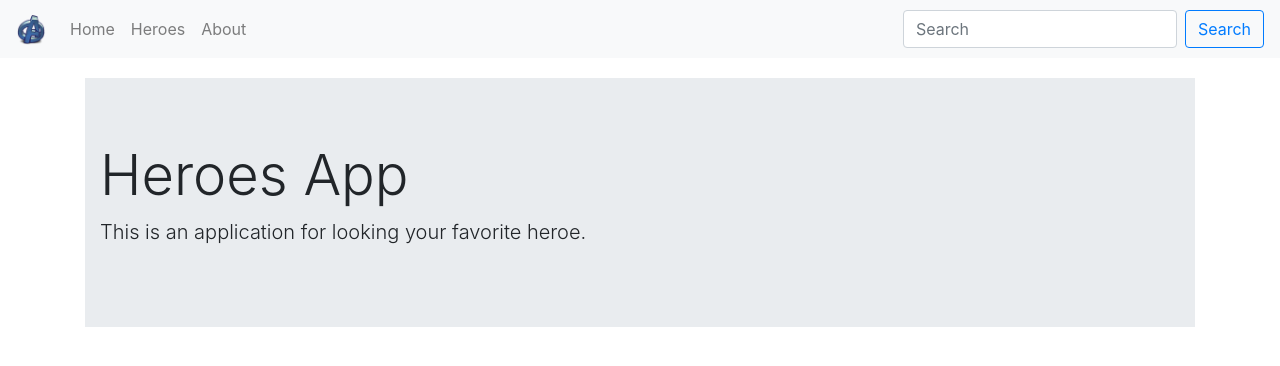
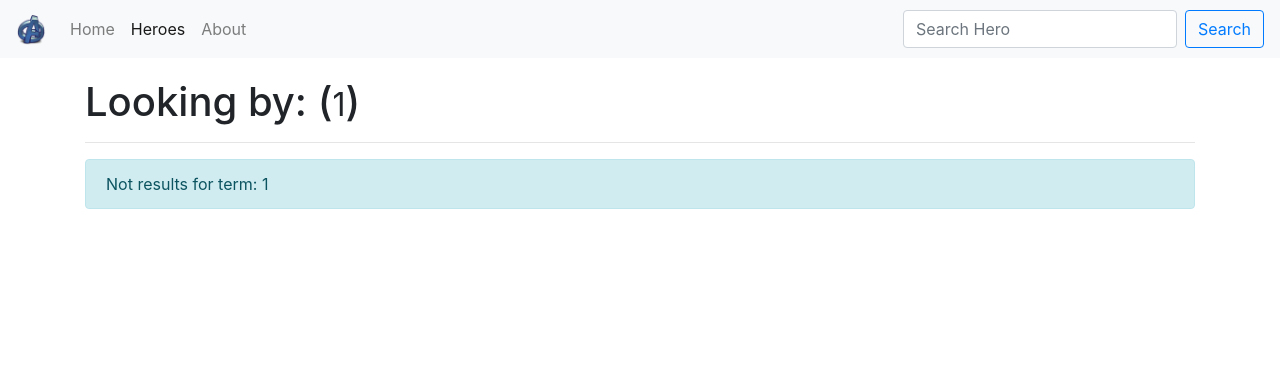
Before and after one commit to franco148/angular5-examples, an Angular app in the folder ng5-spa-heroes/: page /heroes/1 in a window 1280 px wide. Before the commit this address led to /. Shown: the top 366 px of the page. Built offline with nearby package versions, Linux system fonts and the light colour scheme.

Commit message:
ng5-spa-components: Implemented search feature.

```diff
--- a/ng5-spa-heroes/src/app/app.routes.ts
+++ b/ng5-spa-heroes/src/app/app.routes.ts
@@ -12,6 +12,7 @@ const APP_ROUTES: Routes = [
   //{ path: '', component: HomeComponent, outlet: 'home' },
   { path: 'about', component: AboutComponent },
   { path: 'heroes', component: HeroesComponent },
+  { path: 'heroes/:term', component: HeroesComponent },
   { path: 'heroe/:id', component: HeroeComponent },
   { path: '**', pathMatch: 'full', redirectTo: '' }
 ];
--- a/ng5-spa-heroes/src/app/components/heroe/heroe.component.ts
+++ b/ng5-spa-heroes/src/app/components/heroe/heroe.component.ts
@@ -1,6 +1,6 @@
 import { Component, OnInit } from '@angular/core';
 import { ActivatedRoute } from '@angular/router';
-import { HeroesService } from '../../services/heroes.service';
+import { HeroesService, Heroe } from '../../services/heroes.service';
 
 @Component({
   selector: 'app-heroe',
@@ -8,7 +8,7 @@ import { HeroesService } from '../../services/heroes.service';
 })
 export class HeroeComponent {
 
-  heroe:any = {};
+  heroe:Heroe = null;
 
   constructor( private activatedRoute:ActivatedRoute, private _heroesService:HeroesService ) {
 
--- a/ng5-spa-heroes/src/app/components/heroes/heroes.component.html
+++ b/ng5-spa-heroes/src/app/components/heroes/heroes.component.html
@@ -1,5 +1,14 @@
-<h1>Heroes <small>Marvel & DC</small> </h1>
+<h1 *ngIf="!lookingFor">Heroes <small>Marvel & DC</small> </h1>
+<h1 *ngIf="lookingFor"> Looking by: (<small>{{ lookingFor }}</small>) </h1>
 <hr>
+
+<div *ngIf="heroes.length == 0" class="row">
+  <div class="col-md-12">
+    <div class="alert alert-info" role="alert">
+      Not results for term: {{ lookingFor }}
+    </div>
+  </div>
+</div>
 
 <div class="card-columns">
 
--- a/ng5-spa-heroes/src/app/components/heroes/heroes.component.ts
+++ b/ng5-spa-heroes/src/app/components/heroes/heroes.component.ts
@@ -1,6 +1,7 @@
 import { Component, OnInit } from '@angular/core';
 import { HeroesService, Heroe } from '../../services/heroes.service';
 import { Router } from '@angular/router';
+import { ActivatedRoute } from '@angular/router';
 
 @Component({
   selector: 'app-heroes',
@@ -10,19 +11,28 @@ import { Router } from '@angular/router';
 export class HeroesComponent implements OnInit {
 
   heroes:Heroe[] = [];
+  lookingFor:string;
 
-  constructor( private _heroesService:HeroesService, private router:Router ) {
+  constructor( private _heroesService:HeroesService, private router:Router, private activatedRoute:ActivatedRoute ) {
     //console.log("Constructor......");
   }
 
   ngOnInit() {
     //console.log("ng-on-init......");
 
-    this.heroes = this._heroesService.getHeroes();
+    this.activatedRoute.params.subscribe(params => {
+      if(params['term']) {
+        this.lookingFor = params['term'];
+        this.heroes = this._heroesService.findHeroes(params['term']);
+      } else {
+        this.lookingFor = null;
+        this.heroes = this._heroesService.getHeroes();
+      }
+
+    });
   }
 
   seeHero( idx:number ) {
-    //console.log(idx);
     this.router.navigate(['/heroe', idx]);
   }
 }
--- a/ng5-spa-heroes/src/app/components/shared/navbar/navbar.component.html
+++ b/ng5-spa-heroes/src/app/components/shared/navbar/navbar.component.html
@@ -24,9 +24,9 @@
         <a class="nav-link" [routerLink]="['about']">About</a>
       </li>
     </ul>
-    <form class="form-inline my-2 my-lg-0">
-      <input class="form-control mr-sm-2" type="search" placeholder="Search">
-      <button class="btn btn-outline-primary my-2 my-sm-0" type="submit">Search</button>
+    <form class="form-inline my-2 my-lg-0" onsubmit="return false">
+      <input class="form-control mr-sm-2" type="text" placeholder="Search Hero" (keyup.enter)="searchHero(searchText.value)" #searchText>
+      <button (click)="searchHero(searchText.value)" class="btn btn-outline-primary my-2 my-sm-0" type="button">Search</button>
     </form>
   </div>
 </nav>
--- a/ng5-spa-heroes/src/app/components/shared/navbar/navbar.component.ts
+++ b/ng5-spa-heroes/src/app/components/shared/navbar/navbar.component.ts
@@ -1,4 +1,6 @@
 import { Component, OnInit } from '@angular/core';
+import { Router } from '@angular/router';
+import { HeroesService, Heroe } from '../../../services/heroes.service';
 
 @Component({
   selector: 'app-navbar',
@@ -6,9 +8,18 @@ import { Component, OnInit } from '@angular/core';
 })
 export class NavbarComponent implements OnInit {
 
-  constructor() { }
+  heroes:Heroe[] = [];
+
+  constructor(private router:Router, private _heroesService:HeroesService) {
+  }
 
   ngOnInit() {
   }
 
+  searchHero(term:string) {
+    console.log(term);
+    this.router.navigate(['/heroes', term]);
+    //this.searchText = "";
+  }
+
 }
--- a/ng5-spa-heroes/src/app/services/heroes.service.ts
+++ b/ng5-spa-heroes/src/app/services/heroes.service.ts
@@ -67,6 +67,20 @@ export class HeroesService {
     console.log('SERVICE: heroe ID: ', idx)
     return this.heroes[idx];
   }
+
+  findHeroes(term:string):Heroe[] {
+    let heroesArr:Heroe[] = [];
+    term = term.toLowerCase();
+
+    for(let heroe of this.heroes) {
+      let name = heroe.nombre.toLowerCase();
+      if(name.indexOf(term) >= 0) {
+        heroesArr.push(heroe);
+      }
+    }
+
+    return heroesArr;
+  }
 }
 
 export interface Heroe {
```
